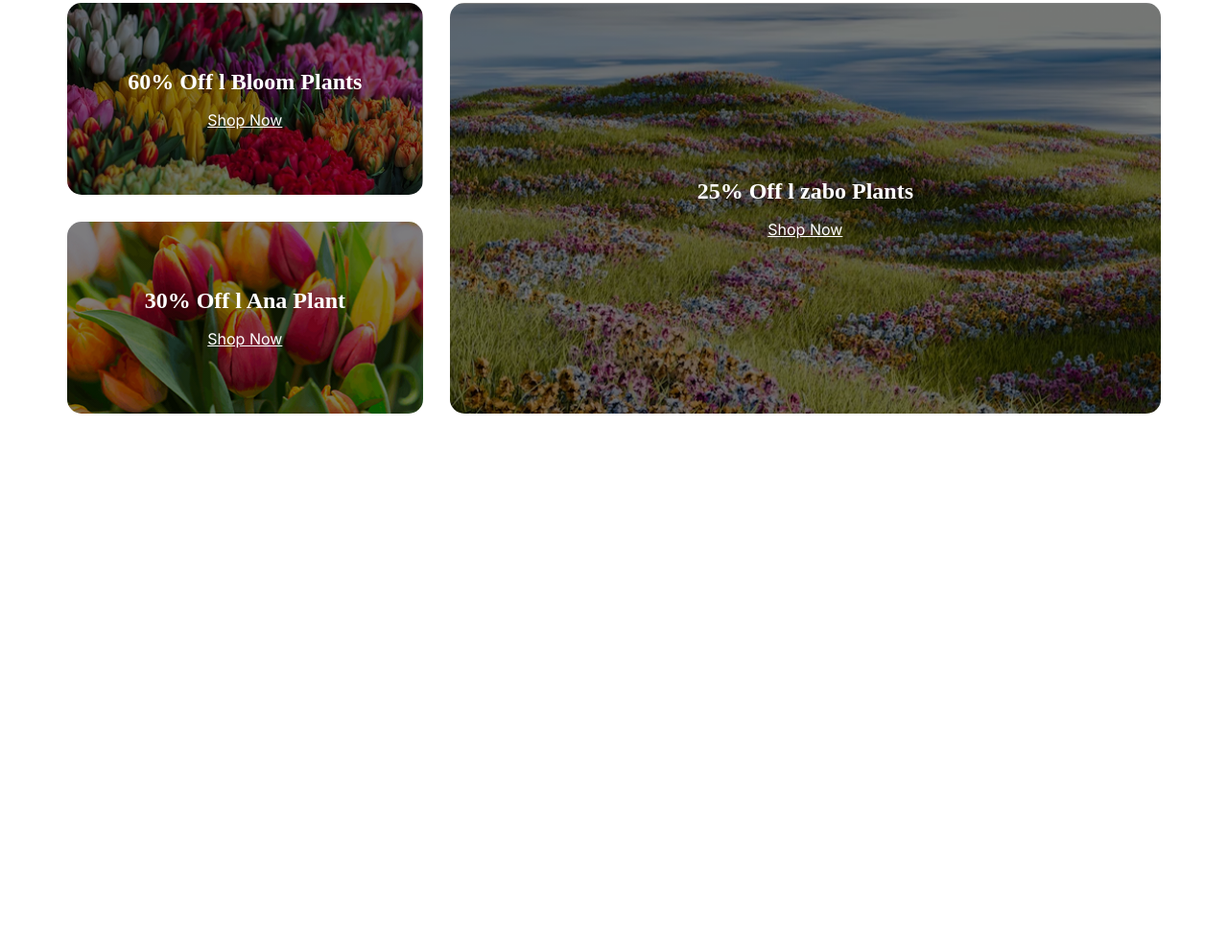
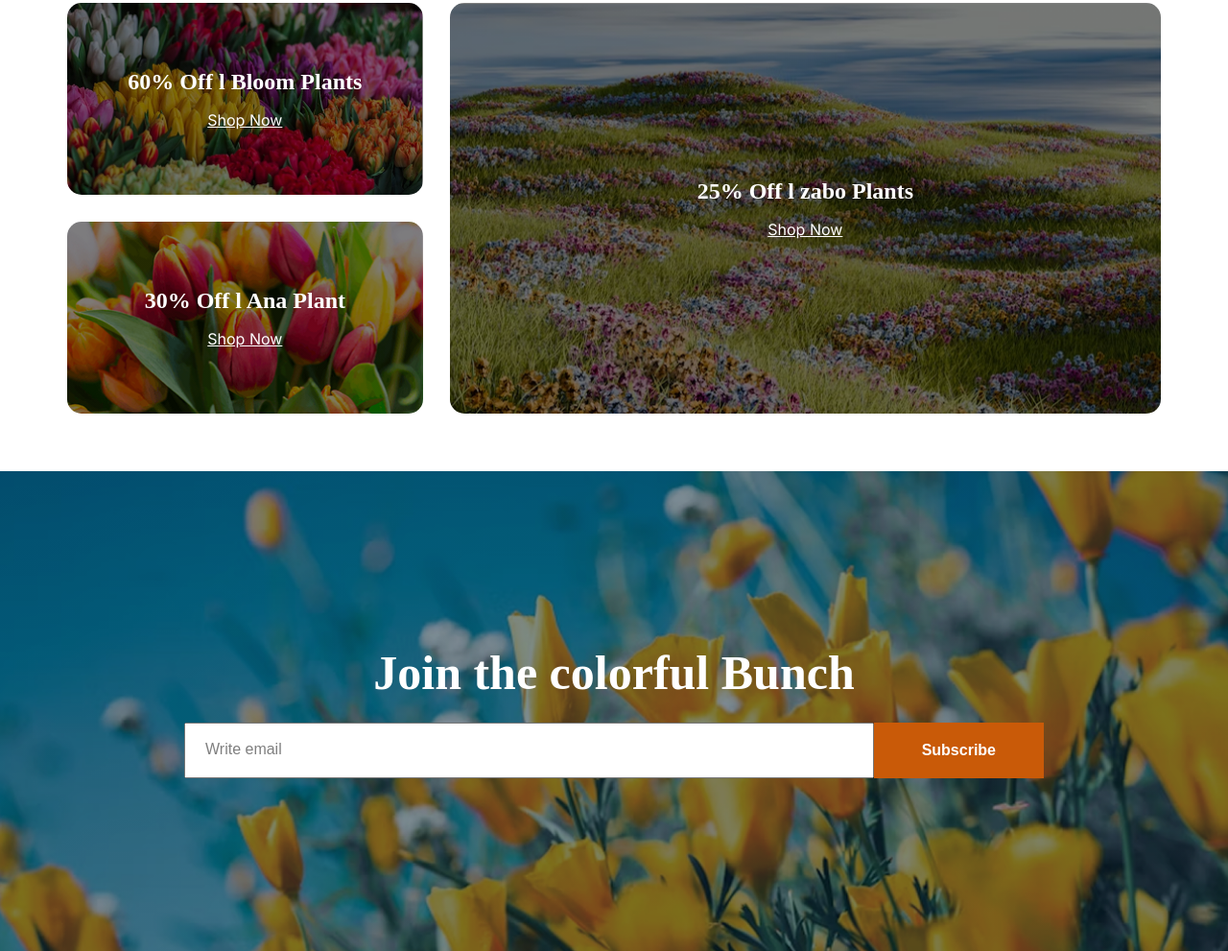
Before and after one commit to kjShawon/my-02, a plain HTML site: page index.html in a window 1280 px wide. Shown: the part 964-1955 px from the top of the page at 96% size. Before the commit the page ends 1395 px from the top, so only its background shows below. Drawn offline with Linux system fonts and the light colour scheme.

Commit message:
Join the colorful branch section

```diff
--- a/index.html
+++ b/index.html
@@ -56,6 +56,12 @@
           <span class="font-inter">Shop Now</span>
         </div>
     </section>
+
+    <section class="section-gap newsletter-section">
+      <h2 class="heading font-noto">Join the colorful Bunch</h2>
+      <form action="" class="submission-box"><input type="email" name="" id=""
+          placeholder="Write email"><button>Subscribe</button></form>
+    </section>
   </main>
 </body>
 
--- a/styles/styles.css
+++ b/styles/styles.css
@@ -116,6 +116,44 @@ border-radius: 15px;
   text-decoration: underline;
 }
 
+.newsletter-section{
+  background-image: linear-gradient(rgba(0, 0, 0, 0.2), rgba(0, 0, 0, 0.2)), url("../assets/news-letter-bg.png");
+  height: 500px;
+  background-repeat: no-repeat;
+  background-position: center;
+  background-size: cover;
+  display: flex;
+  flex-direction: column;
+  justify-content: center;
+  align-items: center;
+  gap: 23px;
+}
+.newsletter-section h2{
+  color: white;
+}
+.submission-box{
+  display: flex;
+ width: 70%;
+}
+.submission-box button{
+background-color: #c95a08;
+padding: 20px 50px;
+color: white;
+font-weight: 600;
+font-size: 16px;
+border: none;
+}
+
+.submission-box input[type="email"]{
+  width: 100%;
+  padding: 8px 20px;
+  outline: none;
+}
+
+.submission-box input[type="email"]::placeholder{
+  font-size: 16px;
+  color: #00000080;
+}
 
 @media screen and (max-width: 768px) {
   .flower-container{
@@ -154,4 +192,12 @@ border-radius: 15px;
     grid-row: auto;
   }
 
+  .submission-box bottom{
+    padding: 8px 20px;
+
+  }
+  .newsletter-section h2{
+    font-size: 20px;
+  }
+
 }
```
